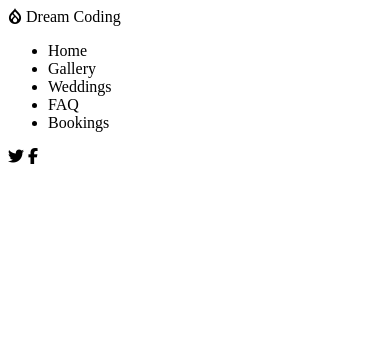
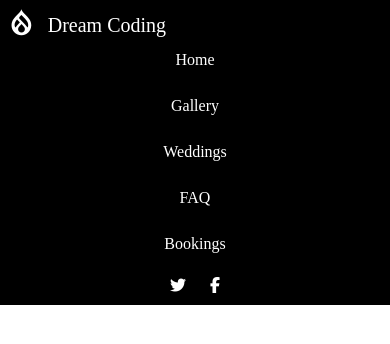
Before and after one commit to haneulji1107/nav-bar, a plain HTML site: page index.html in a window 390 px wide. Drawn offline with Linux system fonts and the light colour scheme.

Commit message:
CSS Done

```diff
--- a/index.html
+++ b/index.html
@@ -1,6 +1,7 @@
 <!DOCTYPE html>
 <html lang="en">
   <head>
+    <link rel="stylesheet" href="style.css" />
     <meta charset="UTF-8" />
     <meta http-equiv="X-UA-Compatible" content="IE=edge" />
     <meta name="viewport" content="width=device-width, initial-scale=1.0" />
@@ -13,18 +14,18 @@
   </head>
   <body>
     <nav class="nav-bar">
-      <div class="nav-bar__column">
+      <a href="#" class="nav-bar__logo">
         <i class="fab fa-drupal"></i>
         <span>Dream Coding</span>
-      </div>
-      <ul class="nav-bar__column">
+      </a>
+      <ul class="nav-bar__menus">
         <li>Home</li>
         <li>Gallery</li>
         <li>Weddings</li>
         <li>FAQ</li>
         <li>Bookings</li>
       </ul>
-      <div class="nav-bar__column">
+      <div class="nav-bar__sns">
         <i class="fab fa-twitter"></i>
         <i class="fab fa-facebook-f"></i>
       </div>
--- /dev/null
+++ b/style.css
@@ -0,0 +1,90 @@
+* {
+  box-sizing: border-box;
+}
+
+body {
+  margin: 0;
+}
+
+.nav-bar {
+  background-color: black;
+  display: flex;
+  justify-content: space-between;
+  align-items: center;
+  padding: 30px 30px;
+  color: white;
+}
+
+.nav-bar__logo {
+  font-size: 20px;
+  color: inherit;
+  text-decoration: none;
+}
+
+.nav-bar__logo i {
+  font-size: 26px;
+  margin-right: 10px;
+}
+
+.nav-bar__menus {
+  display: flex;
+  list-style: none;
+  margin: 0;
+}
+
+.nav-bar__menus li {
+  margin-right: 10px;
+  cursor: pointer;
+  padding: 4px 10px;
+  border-radius: 4px;
+  transition: all 0.3s ease-in-out;
+}
+
+.nav-bar__menus li:hover {
+  background-color: rgb(170, 159, 159);
+}
+
+.nav-bar__sns i {
+  margin-right: 20px;
+  cursor: pointer;
+  transition: all 0.3s ease-in-out;
+}
+
+.nav-bar__sns i:hover {
+  opacity: 0.6;
+  transform: scale(1.2);
+}
+
+@media screen and (max-width: 800px) {
+  .nav-bar {
+    flex-direction: column;
+    justify-content: space-between;
+    padding: 10px 10px;
+  }
+
+  .nav-bar__logo {
+    align-self: flex-start;
+  }
+
+  .nav-bar__menus {
+    flex-direction: column;
+    align-items: center;
+    padding: 0;
+    width: 100%;
+  }
+
+  .nav-bar__menus li {
+    margin: 10px 0;
+    padding: 4px 0;
+    width: 100%;
+    text-align: center;
+  }
+
+  .nav-bar__sns {
+    margin-top: 10px;
+  }
+
+  .nav-bar__sns i:last-child {
+    margin: 0;
+  }
+}
```
